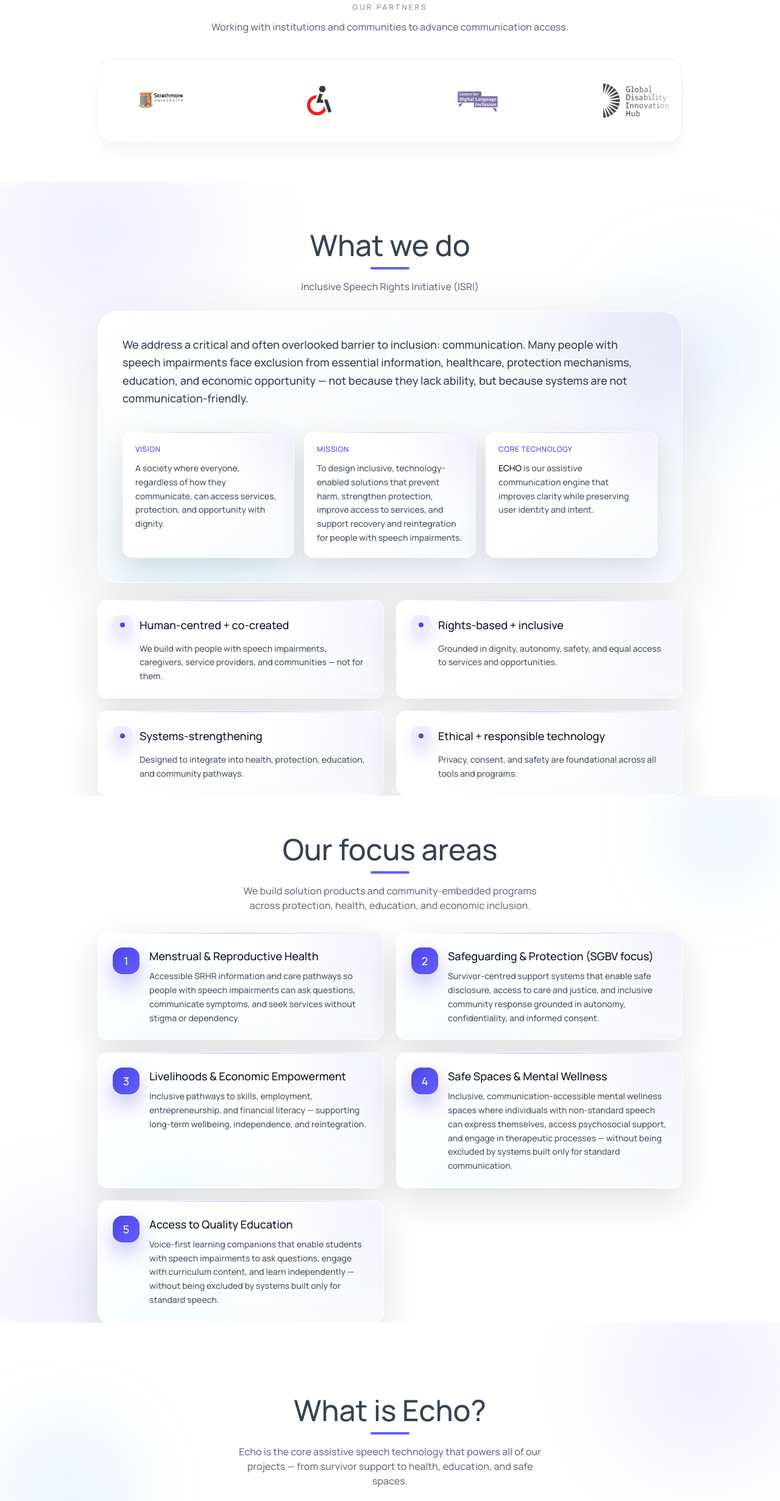
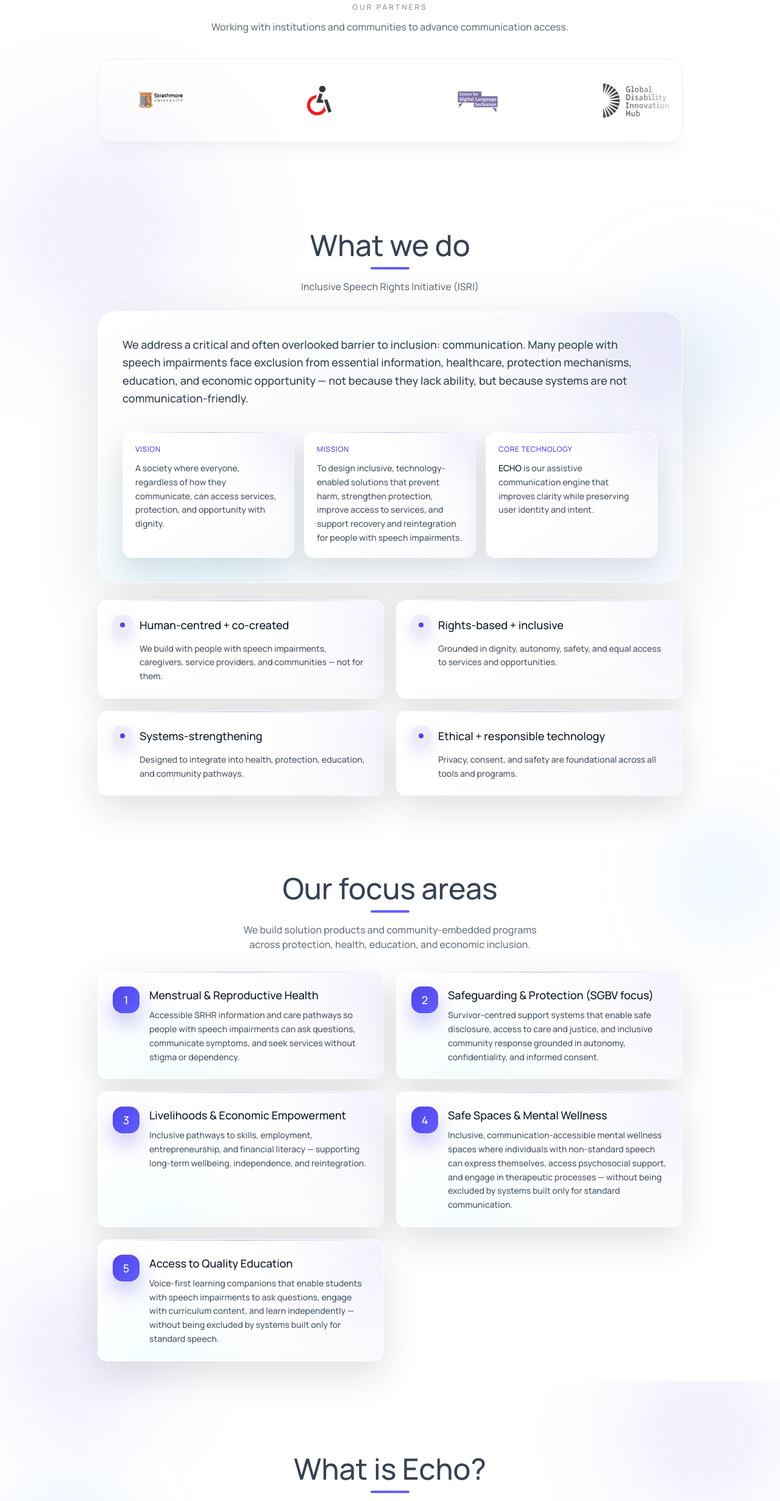
Before and after one commit to martin254/EchoSite, a React (Vite) app: page / in a window 1280 px wide. Shown: the part 1159-3621 px from the top of the page at 61% size. Built offline with nearby package versions, Linux system fonts and the light colour scheme.

Commit message:
Smooth CBO section transition

```diff
--- a/src/components/CBOFocusAreas.jsx
+++ b/src/components/CBOFocusAreas.jsx
@@ -31,7 +31,7 @@ const CBOFocusAreas = () => {
   return (
     <div
       id="focus-areas"
-      className="relative flex flex-col items-center gap-8 px-4 sm:px-12 lg:px-24 xl:px-40 pt-16 text-gray-700 dark:text-white overflow-hidden"
+      className="relative flex flex-col items-center gap-8 px-4 sm:px-12 lg:px-24 xl:px-40 pt-10 sm:pt-12 pb-8 text-gray-700 dark:text-white overflow-visible"
     >
       <div className="pointer-events-none absolute -bottom-20 left-0 h-64 w-64 rounded-full bg-primary/10 blur-[80px]" />
       <div className="pointer-events-none absolute -top-10 right-0 h-48 w-48 rounded-full bg-blue-400/10 blur-[60px]" />
--- a/src/components/CBOOverview.jsx
+++ b/src/components/CBOOverview.jsx
@@ -29,7 +29,7 @@ const CBOOverview = () => {
   return (
     <div
       id="about-cbo"
-      className="relative flex flex-col items-center gap-7 px-4 sm:px-12 lg:px-24 xl:px-40 pt-20 text-gray-700 dark:text-white overflow-hidden"
+      className="relative flex flex-col items-center gap-7 px-4 sm:px-12 lg:px-24 xl:px-40 pt-20 pb-14 sm:pb-20 text-gray-700 dark:text-white overflow-visible"
     >
       <div className="pointer-events-none absolute -top-20 left-0 h-80 w-80 rounded-full bg-primary/10 blur-[100px]" />
       <div className="pointer-events-none absolute top-40 right-0 h-64 w-64 rounded-full bg-blue-400/10 blur-[80px]" />
```
